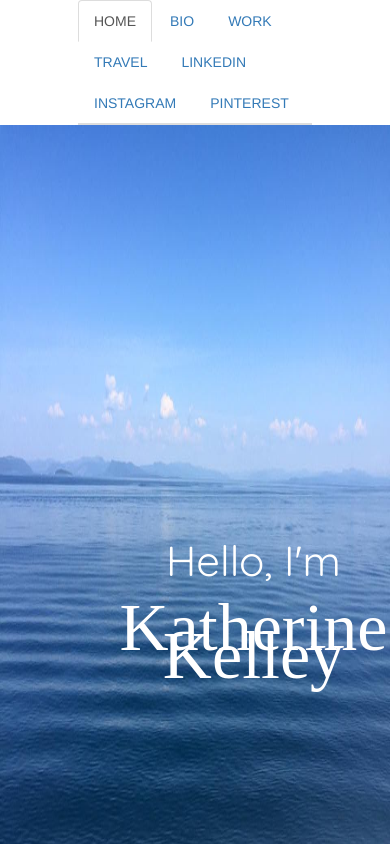
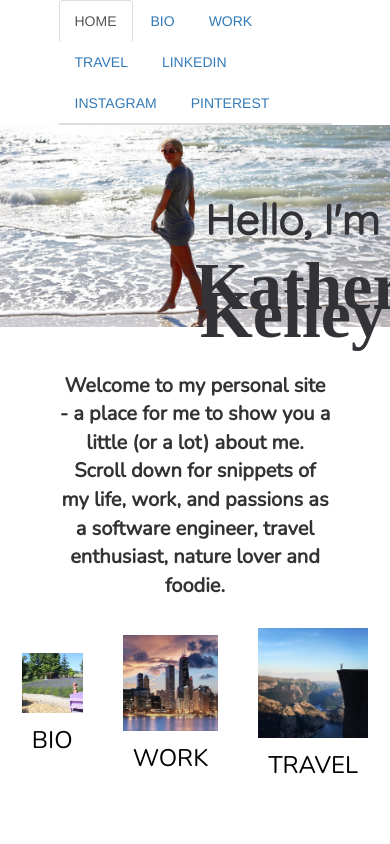
Before and after one commit to katherinemariekelley/mywebsite, a plain HTML site: page index.html in a window 390 px wide. Drawn offline with nearby package versions, Linux system fonts and the light colour scheme; a web font is replaced by a local one.

Commit message:
major changes

```diff
--- a/css/mystyle.css
+++ b/css/mystyle.css
@@ -1,5 +1,5 @@
 body {
-	background-color: #F5F5F5;
+	background-color: black;
 }
 
 div.parent{
@@ -9,63 +9,106 @@ div.parent{
 	top: 0;
 	bottom: 0;
 	text-align: center;
-	text-anchor: ;
 	overflow-y: scroll;
 }
+
  .navtabs{
-	 margin-left: 20%;
-	 margin-right: 20%;
+	 margin-left: 15%;
+	 margin-right: 15%;
  }
+
+/* this begins the HOME photo design*/
 
 .header{
 	position: relative;
-	height: 100%;
+	display: inline-block;
 	width: 100%;
 }
 
 .homeimage{
-	position: relative;
+	display: block;
 	width: 100%;
 	height: 95%;
 }
 
 .title {
   position: absolute;
-  top: 50%;
-  left: 30%;
-  /*transform: translate(-50%, -50%);*/
-  color: white;
+  top: 40%;
+  left: 50%;
+	right: 0;
+  transform: translate(, -50%);
+  color: #333337;
+	font-size-adjust: 50%;
   text-align: center;
 	line-height: 2.0em;
+	font-weight: bold;
 }
 
 .paragraph1{
-	margin-left:20%;
-	margin-right:20%;
+	font-family: 'Nunito', sans-serif;
+	font-size: 20px;
+	margin-left:15%;
+	margin-right:15%;
 	font-weight: bolder;
+  padding-top: 2.0em;
 }
 
+/* this begins the HOME flexbar design*/
+
  .navsections{
-	 margin-left:20%;
-	 margin-right:20%;
-	 padding-top: 5%;
-	 padding-bottom: 5%
+	 display: flex;
+	 flex-flow: row || wrap;
+	 justify-content: center;
+	 align-items: center;
+	 align-content: space-around;
+	 font-family: 'Nunito', sans-serif;
+	 margin-left:15%;
+	 margin-right:15%;
+	 padding-top: 2%;
  }
 
-.column-left{
-	float: left;
-	width: 33%;
-	font-weight: bold;
+.column{
+	flex-grow: 1;
+	width: 100%;
+	align-self: baseline;
+	margin: 20px;
 }
 
-.column-center{
-	display: inline-block;
-	width: 33%;
-	font-weight: bold;
+.column-image{
+	position: relative;
+	width: 100%;
 }
 
-.column-right{
-	float: right;
-	width: 33%;
-	font-weight: bold;
+.column-title{
+	left: 0;
+	right: 0;
+	transform: translate(, -50%);
+	color: black;
+	text-align: center;
+	font-family: 'Nunito', sans-serif;
+	font-size: 24px;
+	font-weight: lighter;
+	background: white;
+	padding: 10px;
 }
+
+/* this begins the BIO tab design*/
+
+.biophoto{
+	width: 100%;
+	height: 100%;
+}
+
+/* this begins the WORK tab design*/
+
+.workphoto{
+	width: 100%;
+	height: 100%;
+}
+
+/* this begins the TRAVEL tab design*/
+
+.travelphoto{
+	width: 100%;
+	height: 100%;
+}
--- a/index.html
+++ b/index.html
@@ -5,9 +5,12 @@
 
 <title> Katherine Kelley </title>
 
+<link rel="shortcut icon" href="img/favicon.ico" type="image/x-icon">
 <link rel ="stylesheet" type = "text/css" href = "css/mystyle.css" />
 <link rel ="stylesheet" type = "text/css" href = "bootstrap/css/bootstrap.css" />
 <link href="https://fonts.googleapis.com/css?family=Fredericka+the+Great|Nunito|Quicksand" rel="stylesheet">
+<script src="https://ajax.googleapis.com/ajax/libs/jquery/3.2.1/jquery.min.js"></script>
+<script src="https://maxcdn.bootstrapcdn.com/bootstrap/3.3.7/js/bootstrap.min.js"></script>
 
 </head>
 
@@ -17,35 +20,57 @@
 
 	<div class = "navtabs">
 		<ul class="nav nav-tabs">
-			<li role="presentation" class="active"><a href="#">HOME</a></li>
-	  	<li role="presentation"><a href="#">BIO</a></li>
-	  	<li role="presentation"><a href="#">WORK</a></li>
-			<li role="presentation"><a href="#">TRAVEL</a></li>
+			<li role="presentation" class="active"><a data-toggle="tab" href="#home">HOME</a></li>
+	  	<li role="presentation"><a data-toggle="tab" href="#bio">BIO</a></li>
+	  	<li role="presentation"><a data-toggle="tab" href="#work">WORK</a></li>
+			<li role="presentation"><a data-toggle="tab" href="#travel">TRAVEL</a></li>
     <ul class="nav nav-tabs navbar-right">
-      <li role="presentation"><a href="#">LINKEDIN</a></li>
-      <li role="presentation"><a href="#">INSTAGRAM</a></li>
-      <li role="presentation"><a href="#">PINTEREST</a></li>
+      <li role="presentation"><a data-toggle="tab" href="#">LINKEDIN</a></li>
+      <li role="presentation"><a data-toggle="tab" href="#">INSTAGRAM</a></li>
+      <li role="presentation"><a data-toggle="tab" href="#">PINTEREST</a></li>
 		</ul>
 	</div>
 
+    <div id="home" class="tab-pane fade in active">
       <div class="header">
-	   <img class="homeimage" src="img/water.jpg">
+         <img class="homeimage" src="img/naples2.jpg">
          <div class= "title">
          <p style="font-family: 'Quicksand', sans-serif; font-size: 42px;"> Hello, I'm </p><br>
          <p style="font-family: 'Fredericka the Great', serif; font-size: 68px;"> Katherine Kelley </p>
          </div>
       </div>
-
-  <div class = "paragraph1" style= "font-family: 'Nunito', sans-serif; font-size: 16px;">
+      <div class="paragraph1">
           Welcome to my personal site - a place for me to show you a little (or a lot) about me. Scroll down for snippets of my life, work, and passions as a software engineer, travel enthusiast, nature lover and foodie.
       </div>
+      <div class="navsections">
+         <div class="column">
+					 <img class="column-image" src="img/lavendarhaze1.jpg">
+      		 <div class="column-title">BIO</div>
+         </div>
+         <div class="column">
+					 <img class="column-image" src="img/chicagoskyline1.jpg">
+					 <div class="column-title"> WORK </div>
+				 </div>
+         <div class="column">
+					 <img class="column-image" src="img/pulpitrock.jpg">
+					 <div class="column-title"> TRAVEL </div>
+				 </div>
+      </div>
+    </div>
 
-  <div class="navsections">
-     <div class="column-left">
-       <p style-"font-family: 'Nunito', sans-serif; font-size: 16px;">BIO</p>
+    <div id="bio" class="tab-pane fade">
+      <img class="biophoto" src="img/homeimage.jpg">
+      <p class="biotext"> Something about me</p>
     </div>
-     <div class="column-center">WORK</div>
-     <div class="column-right">TRAVEL</div>
+
+    <div id="work" class="tab-pane fade">
+			<img class="workphoto" src="img/dubrovnik.jpg">
+      <p class="worktext"> Insert resume here </p>
+    </div>
+
+    <div id="travel" class="tab-pane fade">
+		  <img class="travelphoto" src="img/dubrovnik.jpg">
+      <p class="traveltext"> Put cool interactive map heres </p>
     </div>
 
  </div>
```
Also changed, not shown: img/chicagoskyline.jpg (added), img/chicagoskyline1.jpg (added), img/dubrovnik.jpg (added), img/favicon.ico (added), img/hohrainforest.JPG (added), img/lavendarhaze.JPG (added), img/lavendarhaze1.jpg (added), img/naples1.jpg (added), img/naples2.jpg (added), img/water1.jpg (added), 2 other files. Lines whose indentation alone changed are shown as unchanged.
